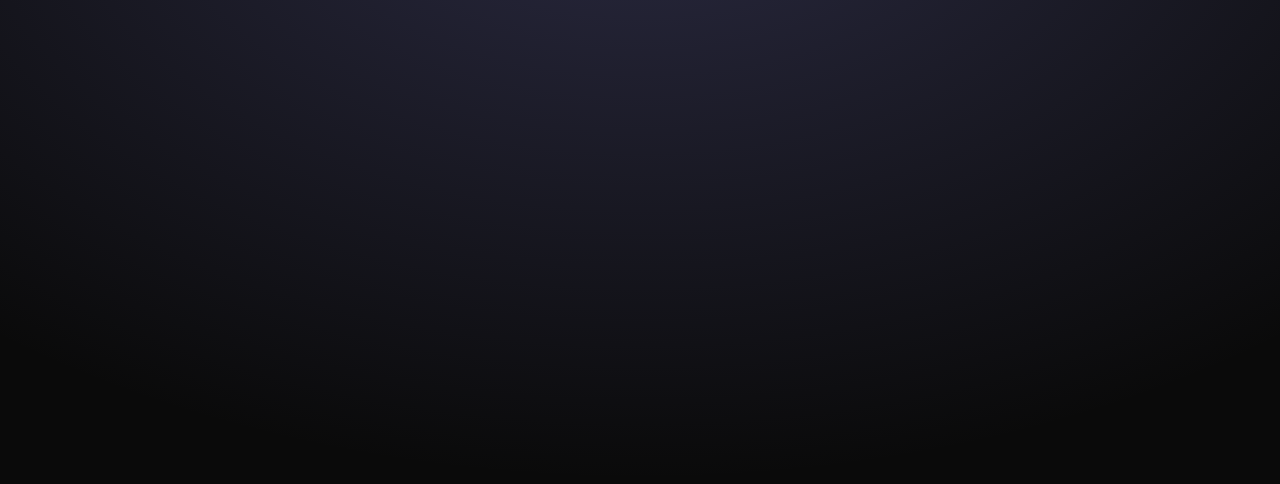
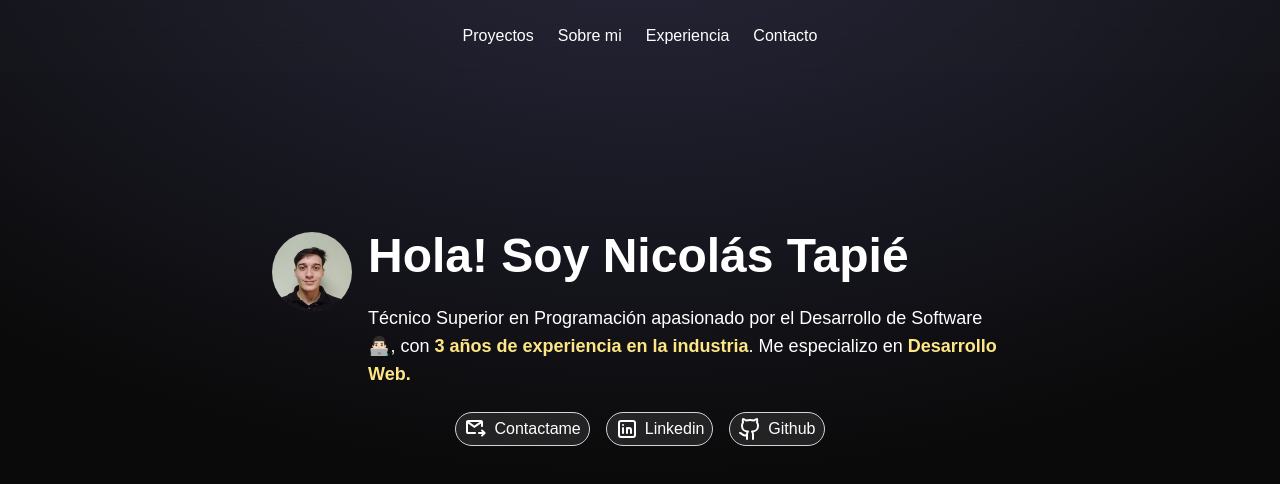
Before and after one commit to nicotapie30/portfolio, an Astro site: page / in a window 1280 px wide. Built offline with nearby package versions, Linux system fonts and the light colour scheme; Astro itself is replaced by a stand-in of ours.

Commit message:
Add SVG icons and create layout components for the website
- Added Github, Linkedin, and SendEmail SVG icons to the assets directory.
- Created LinkButton component for reusable link buttons with props for title and href.
- Implemented NavBar component with navigation links for Projects, About Me, Experience, and Contact.
- Integrated NavBar into the Header component for consistent site navigation.
- Initialized Footer section with a placeholder for future content.

```diff
--- a/package.json
+++ b/package.json
@@ -9,11 +9,13 @@
     "astro": "astro"
   },
   "dependencies": {
+    "@fontsource-variable/onest": "^5.2.9",
     "@tailwindcss/vite": "^4.1.10",
     "astro": "^5.10.1",
     "tailwindcss": "^4.1.10"
   },
   "devDependencies": {
+    "@tailwindcss/typography": "^0.5.16",
     "prettier": "^3.6.1",
     "prettier-plugin-astro": "^0.14.1"
   }
--- /dev/null
+++ b/pnpm-workspace.yaml
@@ -0,0 +1,4 @@
+onlyBuiltDependencies:
+  - '@tailwindcss/oxide'
+  - esbuild
+  - sharp
--- /dev/null
+++ b/src/components/LinkButton.astro
@@ -0,0 +1,13 @@
+---
+const { title, href } = Astro.props;
+---
+
+<a
+  arai-label={title}
+  href={href}
+  target="_blank"
+  class="flex justify-center gap-1.5 items-center bg-gray-100/10 backdrop-blur-2xl border font-onest transition-all border-gray-300 text-white py-1 px-2 rounded-full cursor-pointer hover:text-gray-900 hover:bg-white/95"
+>
+  <slot />
+  {title}
+</a>
--- /dev/null
+++ b/src/components/NavBar.astro
@@ -0,0 +1,8 @@
+<nav>
+  <ul class="flex justify-center gap-6 font-onest w-full">
+    <li class="hover-link">Proyectos</li>
+    <li class="hover-link">Sobre mi</li>
+    <li class="hover-link">Experiencia</li>
+    <li class="hover-link">Contacto</li>
+  </ul>
+</nav>
--- a/src/layouts/Layout.astro
+++ b/src/layouts/Layout.astro
@@ -8,7 +8,6 @@ import '@/styles/global.css';
     <meta charset="UTF-8" />
     <meta name="viewport" content="width=device-width" />
     <link rel="icon" type="image/svg+xml" href="/favicon.svg" />
-    <meta name="generator" content={Astro.generator} />
     <meta name="author" content="Nicolás Alejandro Tapié" />
     <meta name="description" content="Portfolio de Nicolás Alejandro Tapié" />
     <meta
@@ -16,24 +15,13 @@ import '@/styles/global.css';
       content="portfolio, Nicolás Tapié, desarrollo web, diseño web"
     />
 
-    <title>Portfolio - Nicolás Alejandro Tapié</title>
+    <title>Portfolio - Nicolás Alejandro Tapié - Programador</title>
   </head>
-  <body>
+  <body class="overflow-hidden box-border w-full h-full m-0 p-0">
     <div
-      class="top-0 z-[-2] h-screen w-screen bg-neutral-950 bg-[radial-gradient(ellipse_80%_80%_at_50%_-20%,rgba(120,119,198,0.3),rgba(255,255,255,0))]"
+      class="top-0 -z- h-screen w-screen bg-neutral-950 bg-[radial-gradient(ellipse_80%_80%_at_50%_-20%,rgba(120,119,198,0.3),rgba(255,255,255,0))]"
     >
+      <slot />
     </div>
-
-    <slot />
   </body>
 </html>
-
-<style is:global>
-  html,
-  body {
-    margin: 0;
-    width: 100%;
-    height: 100%;
-    box-sizing: border-box;
-  }
-</style>
--- a/src/pages/index.astro
+++ b/src/pages/index.astro
@@ -1,6 +1,51 @@
 ---
+import Header from '@/sections/Header.astro';
 import Layout from '../layouts/Layout.astro';
+import LinkButton from '@/components/LinkButton.astro';
+import Linkedin from '@/assets/Linkedin.svg';
+import Github from '@/assets/Github.svg';
+import SendEmail from '@/assets/SendEmail.svg';
 ---
 
 <Layout>
+  <Header />
+
+  <main class="flex flex-col w-[50%] mx-auto items-center">
+    <section class="flex gap-4">
+      <div class="w-20 h-20 rounded-full">
+        <img
+          src="/nico.webp"
+          alt="Imágen de Nico"
+          class="w-full h-full rounded-full object-cover"
+        />
+      </div>
+      <div class="w-[40rem]">
+        <h1 class="font-onest-bold text-5xl text-white mb-6">
+          Hola! Soy Nicolás Tapié
+        </h1>
+        <p class="text-white prose font-onest text-lg">
+          Técnico Superior en Programación apasionado por el Desarrollo de
+          Software 👨🏻‍💻, con <strong class="text-amber-200"
+            >3 años de experiencia en la industria</strong
+          >. Me especializo en <strong class="text-amber-200"
+            >Desarrollo Web.</strong
+          >
+        </p>
+      </div>
+    </section>
+    <section class="flex gap-4 mt-6">
+      <LinkButton title="Contactame" href="mailto:nicoatapie@gmail.com">
+        <SendEmail />
+      </LinkButton>
+      <LinkButton
+        title="Linkedin"
+        href="https://www.linkedin.com/in/nicolasatapiedev30/"
+      >
+        <Linkedin />
+      </LinkButton>
+      <LinkButton title="Github" href="https://github.com/nicotapie30">
+        <Github />
+      </LinkButton>
+    </section>
+  </main>
 </Layout>
--- /dev/null
+++ b/src/sections/Header.astro
@@ -0,0 +1,7 @@
+---
+import NavBar from '@/components/NavBar.astro';
+---
+
+<header class="w-full mb-40 text-white bg-neutral-800/10 backdrop-blur-lg p-6">
+  <NavBar />
+</header>
--- a/src/styles/global.css
+++ b/src/styles/global.css
@@ -1 +1,22 @@
-@import "tailwindcss";
+@import 'tailwindcss';
+@import '@fontsource-variable/onest';
+@plugin "@tailwindcss/typography";
+
+@utility font-onest {
+  font-family: 'Onest Variable', sans-serif;
+}
+
+@utility font-onest-bold {
+  font-family: 'Onest Variable', sans-serif;
+  font-weight: 700;
+}
+
+@utility hover-link {
+  cursor: pointer;
+  transition: 200ms ease-in-out;
+  &:hover {
+    transition: 100ms ease-in;
+    color: #fff186;
+    transform: scale(1.1);
+  }
+}
```
Also changed, not shown: pnpm-lock.yaml, public/favicon.svg (added), public/favicon.webp (deleted), public/nico.webp (added), src/assets/Github.svg (added), src/assets/Linkedin.svg (added), src/assets/SendEmail.svg (added), src/sections/Footer.astro (added).
